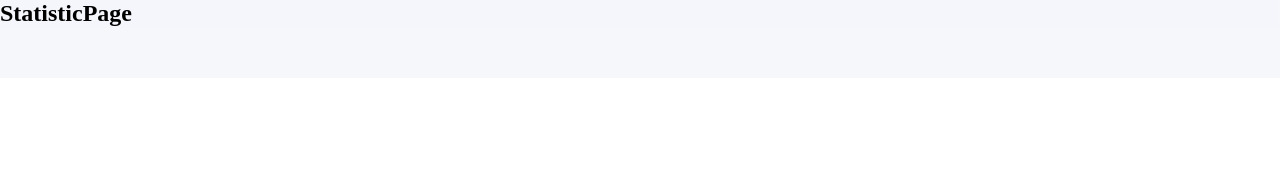
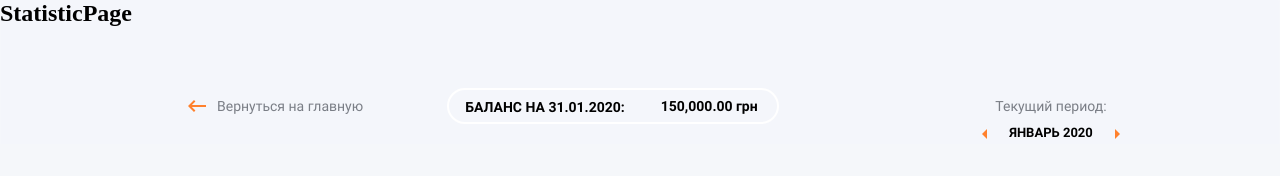
Before and after one commit to salikovskiy/honey-money, a React app: page /statistics in a window 1280 px wide. Built offline with nearby package versions, Linux system fonts and the light colour scheme.

Commit message:
edit dateNow, add class

```diff
--- a/package.json
+++ b/package.json
@@ -7,6 +7,7 @@
     "@testing-library/react": "^9.3.2",
     "@testing-library/user-event": "^7.1.2",
     "axios": "^0.19.2",
+    "history": "^4.10.1",
     "normalize.css": "^8.0.1",
     "react": "^16.12.0",
     "react-dom": "^16.12.0",
--- a/src/components/statisticsMenu/StatisticsMenu.js
+++ b/src/components/statisticsMenu/StatisticsMenu.js
@@ -1,31 +1,49 @@
-import React from 'react';
+import React, { Component } from 'react';
 import PropTypes from 'prop-types';
 import styles from './statisticsMenu.module.css';
+import getDateNow from '../../utilities/getDateNow';
 
-const StatisticsMenu = () => (
+class StatisticsMenu extends Component {
+  state = {};
+
+  //handleGoBack = () => {
+  //this.props.history.push('/dashboard');
+  //this.props.history.goBack();
+  //};
+
+  render() {
+    return (
       <div className={styles.statistics}>
         <div className={styles.statisticsMenu}>
-      <button className={styles.statisticsMenu_goBack} type="button">
+          <button
+            className={styles.statisticsMenu_goBack}
+            type="button"
+            onClick={this.handleGoBack}
+          >
             Вернуться
-        <span className={styles.statisticsMenu_goBack_span}> на главную</span>
+            <pre className={styles.statisticsMenu_goBack_pre}> на главную</pre>
           </button>
           <div className={styles.statisticsMenu_dateBalance_wrap}>
             <p className={styles.statisticsMenu_dateBalance_text}>
-          Баланс на 23.01.2020:
+              Баланс на {getDateNow()}:
             </p>
             <p className={styles.statisticsMenu_dateBalance_value}>
               150,000.00 грн
             </p>
           </div>
           <div className={styles.statisticsMenu_calendar_wrap}>
-        <p className={styles.statisticsMenu_calendar_text}>Текущий период:</p>
+            <p className={styles.statisticsMenu_calendar_text}>
+              Текущий период:
+            </p>
             <div className={styles.statisticsMenu_calendar_monthsWrap}>
               <button
                 className={styles.statisticsMenu_calendar_monthsBtn_left}
                 type="button"
                 name="leftBtn"
               ></button>
-          <p className={styles.statisticsMenu_calendar_months}>Январь 2020</p>
+              <p className={styles.statisticsMenu_calendar_months}>
+                Январь 2020
+              </p>
               <button
                 className={styles.statisticsMenu_calendar_monthsBtn_right}
                 type="button"
@@ -36,5 +54,7 @@ const StatisticsMenu = () => (
         </div>
       </div>
     );
+  }
+}
 
 export default StatisticsMenu;
--- a/src/components/statisticsMenu/statisticsMenu.module.css
+++ b/src/components/statisticsMenu/statisticsMenu.module.css
@@ -27,13 +27,13 @@ html {
     padding-left: 28px;
     background-image: url('../../assets/icons/arrow_back/keyboard_backspace-24px.svg');
     background-repeat: no-repeat;
-    height: 22px;
+    height: 24px;
     background-color: transparent;
     border: none;
     margin-bottom: 14px;
 }
 
-.statisticsMenu_goBack_span {
+.statisticsMenu_goBack_pre {
     display: none;
 }
 
@@ -180,8 +180,11 @@ html {
         margin-right: 84px;
     }
 
-    .statisticsMenu_goBack_span {
+    .statisticsMenu_goBack_pre {
         display: inline-block;
+        font-size: 14px;
+        font-family: "Roboto", sans-serif;
+        color: rgba(82, 85, 95, 0.749);
     }
 
     .statisticsMenu_dateBalance_wrap {
--- a/src/pages/statisticsPage/StatisticPage.js
+++ b/src/pages/statisticsPage/StatisticPage.js
@@ -1,10 +1,10 @@
 import React from 'react';
-//import StatisticsMenu from '../../components/statisticsMenu/StatisticsMenu';
+import StatisticsMenu from '../../components/statisticsMenu/StatisticsMenu';
 
 const StatisticPage = () => (
   <>
     <h2>StatisticPage</h2>
-    {/* <StatisticsMenu /> */}
+    <StatisticsMenu />
   </>
 );
 
--- a/src/utilities/getDateNow.js
+++ b/src/utilities/getDateNow.js
@@ -6,7 +6,8 @@ const getDateNow = () => {
   };
   const number = new Date().getDate();
   const year = new Date().getFullYear();
-  const dateNow = `${moun()}.${number}.${year}`;
+  //const dateNow = `${moun()}.${number}.${year}`;
+  const dateNow = `${number}.${moun()}.${year}`;
   return dateNow;
 };
 
```
Lines whose indentation alone changed are shown as unchanged.
